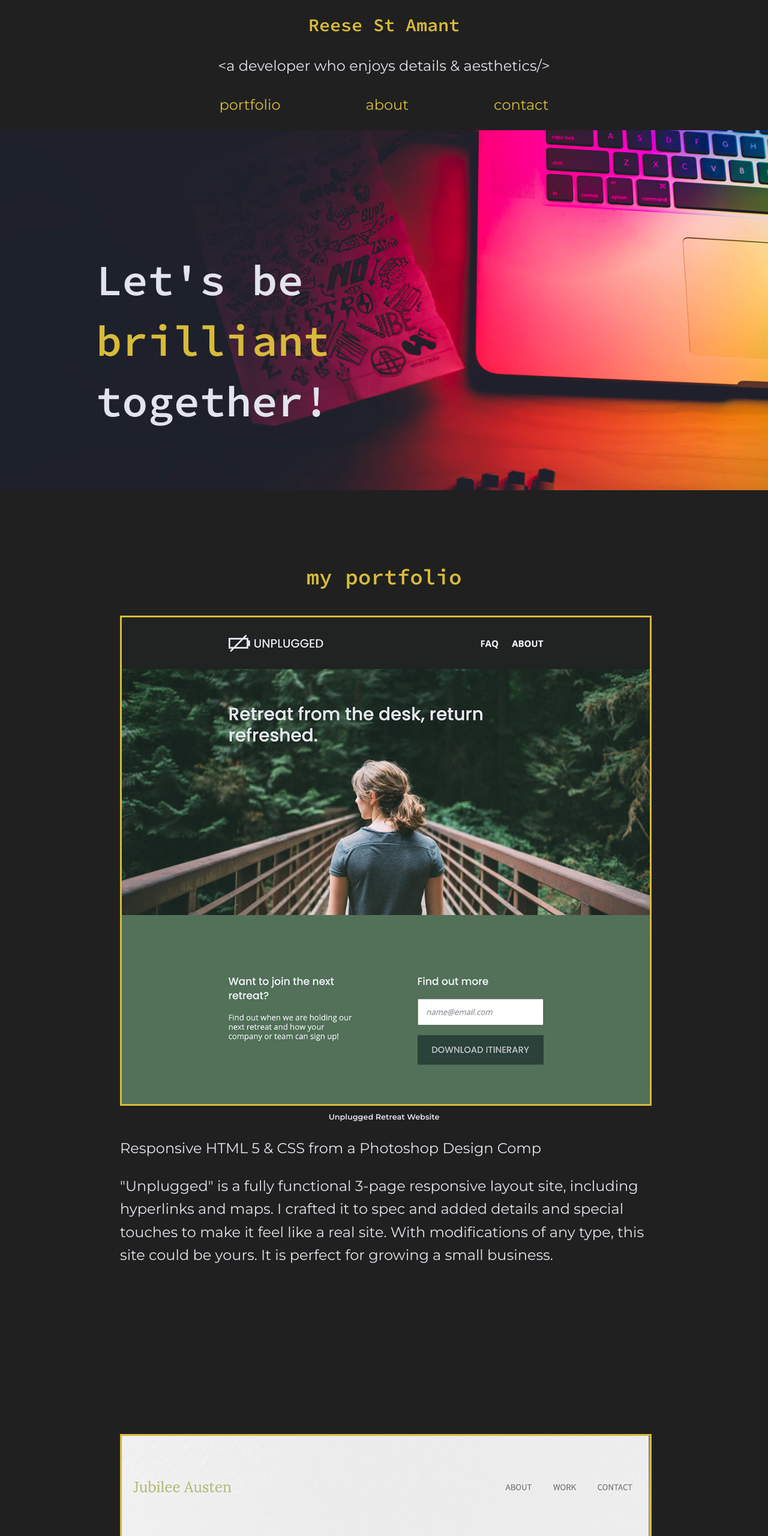
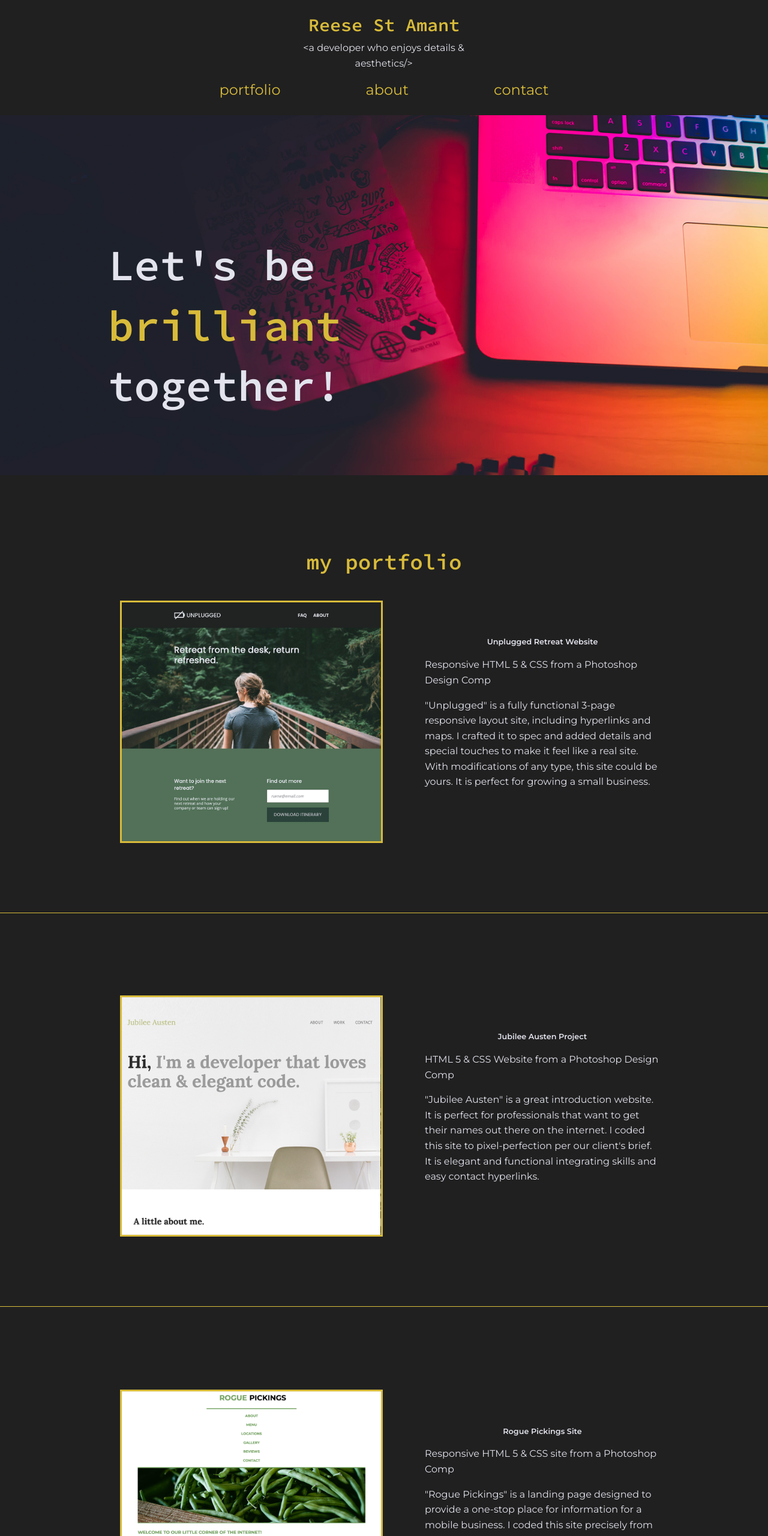
Before and after one commit to bettameta/reese-site, a website: page index.html in a window 1280 px wide. Shown: the top 2560 px of the page at 60% size. Drawn offline with Linux system fonts and the light colour scheme.

Commit message:
Still refining mobile and html.  Tablet styles are good.  Moving to actual brief sized only to be static site in Desktop mode.

```diff
--- a/css/main.css
+++ b/css/main.css
@@ -186,13 +186,14 @@ header .content-wrapper{
 }
 
 header h3{
-  margin: 5px 0;
+  margin: 5px 20px;
   font-size: 1.5em;
 }
 
-header p{
+header div p{
+  margin: 0 20px 10px 20px;
   width: 90%;
-  text-align: center;
+
 }
 
 header nav{
@@ -200,6 +201,7 @@ header nav{
   display: flex;
   justify-content: space-around;
   padding: 0 0 10px 0;
+  margin: 5px 0;
   width: 95%;
 
 }
@@ -241,7 +243,7 @@ header nav ul li{
 h1{
   font-size: 2em;
   font-family: 'Source Code Pro', sans-serif;
-  padding: 100px 0 40px 0;
+  padding: 100px 20px 40px 20px;
   margin: 0;
   width: 60%;
 }
@@ -273,6 +275,15 @@ h1{
   text-align: center;
 }
 
+#portfolio article p{
+  padding: 0 20px;
+}
+
+#portfolio .divider{
+  background-color: #d8bb3a;
+  height: 1px;
+  width: 100%;
+}
 
 /****** ABOUT ME SECTION *******/
 
@@ -300,14 +311,6 @@ h1{
 
 footer{
   flex-direction: column;
-
-  /* THIS FIXES MY EARLIER ALIGNMENT CODE */
-  text-align: center;
-
-}
-
-footer p{
-  margin: 0;
 }
 
 footer .content-wrapper{
@@ -316,9 +319,11 @@ footer .content-wrapper{
   padding: 0;
 }
 
-footer .contact-me{
-  margin-bottom: 20px;
+footer div p{
+  text-align: center;
+  margin-bottom: 10px;
 }
+
 
 .footer-divider{
   background-color: #363535;
@@ -334,6 +339,7 @@ footer .social-icons{
 
 footer p{
   font-size: 1.5em;
+  margin: 0;
 }
 
 footer .social-icons p{
@@ -344,16 +350,17 @@ footer .social-icons p{
 }
 
 footer .social-icons p i{
-  font-size: 1.2em;
+  font-size: .9em;
 }
 
 footer .copyright{
-  margin: 20px 0 10px 0;
+  margin: 15px 0 0 0;
 }
 
 footer .copyright h5{
-  margin-bottom:  10px;
-  font-size: .4em;
+  text-align: center;
+  margin-bottom: 5px;
+
 }
 
 
@@ -472,7 +479,7 @@ footer .copyright h5{
   }
 
   p{
-    font-size: 1.5em;
+    font-size: 1em;
     line-height: 1.6em;
   }
   /********** IMG *************/
@@ -525,9 +532,11 @@ footer .copyright h5{
   }
 
 
+/******** PORTFOLIO *********/
 
-
-
+#portfolio .content-wrapper{
+  margin: 50px 0:
+}
 
 
 
@@ -548,7 +557,24 @@ footer .copyright h5{
 
 
 
+#portfolio article{
+  display: flex;
+  justify-content: space-between;
+  flex-flow: row wrap;
+  align-items: center;
+}
 
+#portfolio article div{
+  width: 45%;
+}
+
+#portfolio figure{
+  display: flex;
+  flex-flow: row wrap;
+  justify-content: center;
+  align-items: center;
+  width: 45%;
+}
 
 }
 
--- a/index.html
+++ b/index.html
@@ -30,10 +30,11 @@
 <!-- BEGIN CONTENT -->
             <!-- HEADER -->
       <header>
-
         <div class = "content-wrapper">
-          <h3>Reese St Amant</h3><br>
+          <div>
+            <h3>Reese St Amant</h3>
             <p>&#60;a developer who enjoys details & aesthetics/&#62;</p>
+          </div>
           <div class="header-divider"></div>
             <!-- NAV -->
             <nav>
@@ -56,11 +57,12 @@
           </section>
 
                   <!-- PORTFOLIO SECTION -->
-          <section id="portfolio">
+          <div id="portfolio">
             <div class="content-wrapper">
             <h3>my portfolio</h3><br>
-                <figure>
-                  <a href="https://bettameta.github.io/unplugged-retreat/" target="_blank"><img src="/img/reese-unplugged.png" alt = "unplugged-retreat-site"></a>
+              <article>
+                <figure><a href="https://bettameta.github.io/unplugged-retreat/" target="_blank"><img src="/img/reese-unplugged.png" alt = "unplugged-retreat-site"></a></figure>
+                  <div>
                     <h2>Unplugged Retreat Website</h2>
                       <p>Responsive HTML 5 & CSS from a Photoshop Design Comp</p>
                       <p>
@@ -68,13 +70,15 @@
                         I crafted it to spec and added details and special touches to make it feel like a real site.  With
                         modifications of any type, this site could be yours.  It is perfect for growing a small business.
                       </p><br>
-                </figure>
                   </div>
-
+              </article>
+              </div>
+        <div class="divider"></div><br>
                           <!-- WOULD BE GREAT TO REVERSE IN MOBILE ONLY -->
               <div class="content-wrapper">
-                <figure>
-                  <a href="https://bettameta.github.io/Jubilee-Austen/" target="_blank"><img src="/img/reese-jubilee.png" alt = "jubilee-austen-site"></a>
+                <article>
+                  <figure><a href="https://bettameta.github.io/Jubilee-Austen/" target="_blank"><img src="/img/reese-jubilee.png" alt = "jubilee-austen-site"></a></figure>
+                    <div>
                       <h2>Jubilee Austen Project</h2>
                         <p>HTML 5 & CSS Website from a Photoshop Design Comp</p>
                           <p>
@@ -82,22 +86,25 @@
                             their names out there on the internet.   I coded this site to pixel-perfection per our client's brief.
                             It is elegant and functional integrating skills and easy contact hyperlinks.
                           </p><br>
-                </figure>
                     </div>
+                </article>
+              </div>
+        <div class="divider"></div><br>
 
               <div class="content-wrapper">
-                <figure>
-                  <a href="https://bettameta.github.io/responsive-rogue-ghp/" target="_blank"><img src="/img/reese-rogue.png" alt = "rogue-pickings-site"></a>
+                <article>
+                    <figure><a href="https://bettameta.github.io/responsive-rogue-ghp/" target="_blank"><img src="/img/reese-rogue.png" alt = "rogue-pickings-site"></a></figure>
+                      <div>
                         <h2>Rogue Pickings Site</h2>
                           <p>Responsive HTML 5 & CSS site from a Photoshop Comp</p>
                           <p>
                             "Rogue Pickings" is a landing page designed to provide a one-stop place for information for a
                             mobile business.  I coded this site precisely from the client comp profile.  This site is ideal for a
                             small restaurant and flexible, allowing key features to be updated easily.
-                  </p>
-                </figure><br>
+                          </p><br>
                       </div>
-          </section>
+                </article>
+              </div>
 
                   <!-- ABOUT ME SECTION -->
               <section id="about-me">
@@ -117,13 +124,13 @@
       </main>
             <!-- FOOTER -->
         <footer>
+          <div id="contact"></div>
             <div class="content-wrapper">
-            <div id="contact">
-                <address class="contact-me">
+                <div>
                   <h3>contact me</h3>
                   <!-- PHONE NUMBER WAS HERE | THINKING OF A REPLACEMENT -->
                   <p><a href="mailto:ibettameta@gmail.com"><i class="fas fa-envelope"></i></a></p>
-                  </address>
+                </div>
                       <div class="footer-divider"></div>
 
                         <!-- SOCIAL MEDIA -->
```
Lines whose indentation alone changed are shown as unchanged.
